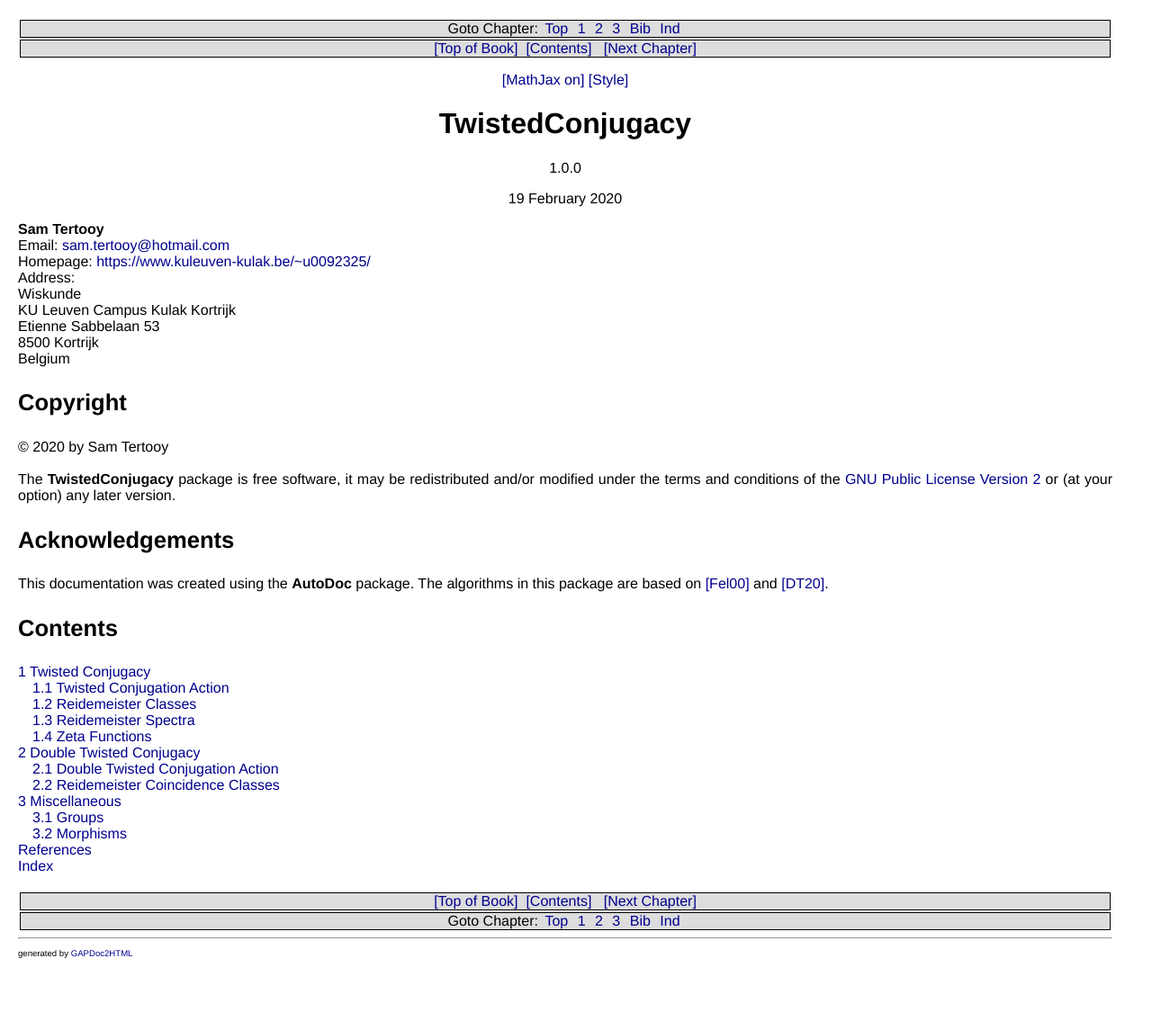
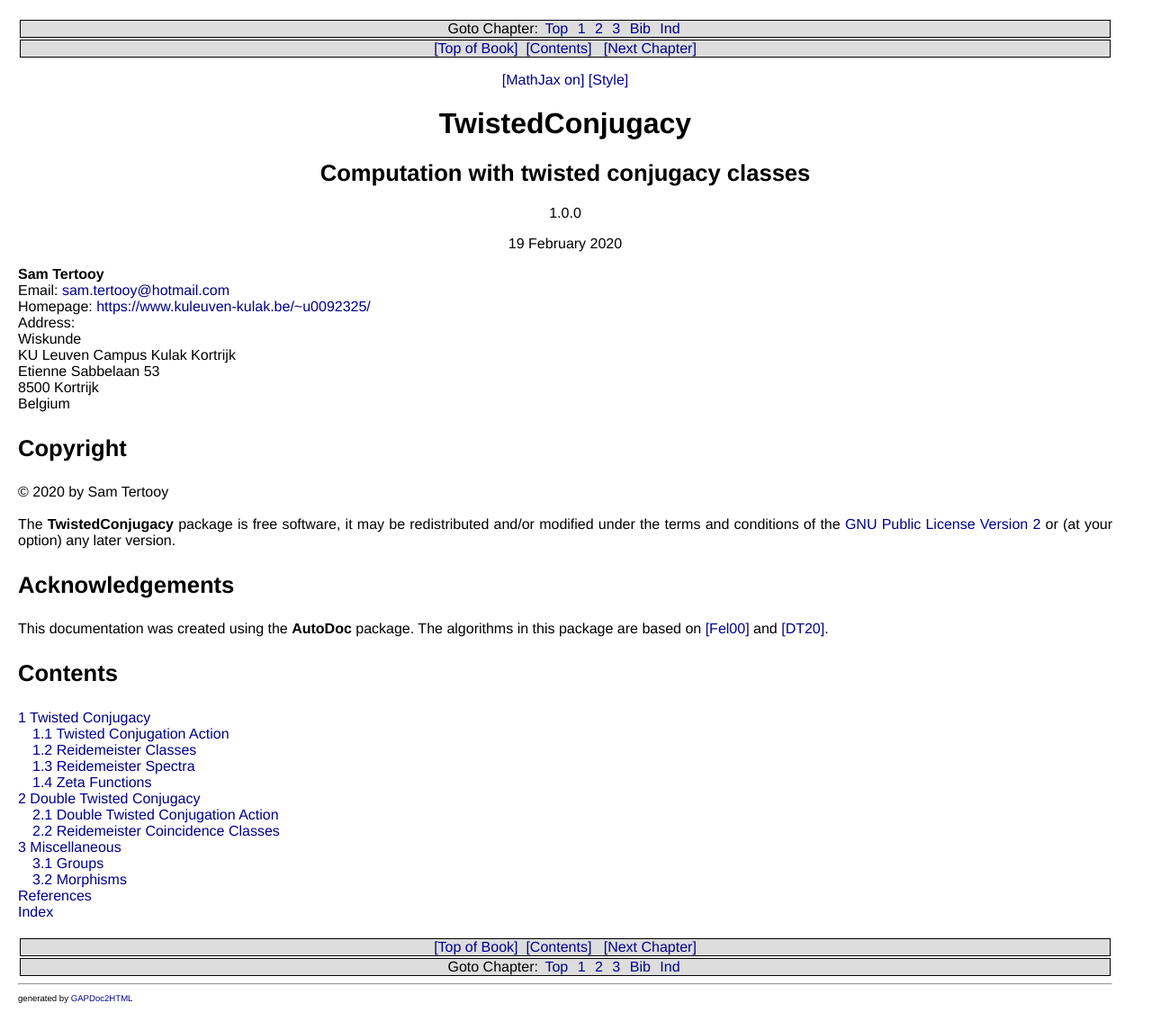
Before and after one commit to stertooy/TwistedConjugacy, a Jekyll site: the page doc/chap0.html, which Jekyll copies as it is, in a window 1280 px wide. Shown: the whole page at 90% size. Built offline with Jekyll 4.4.1, drawn with Linux system fonts in a browser that asks for light colours; before the commit the page ends 1095 px from its top, so only the background shows below that.

Commit message:
Update web pages

```diff
--- a/_data/package.yml
+++ b/_data/package.yml
@@ -3,7 +3,7 @@ version: "1.0.0"
 license: "GPL-2.0-or-later"
 date: 2020-02-19
 description: |
-
+    Computation with twisted conjugacy classes
 
 authors:
     - name: Sam Tertooy
@@ -38,7 +38,7 @@ keywords: |
 citeas: |
     <p class='BibEntry'>
     [<span class='BibKey'>Ter20</span>]   <b class='BibAuthor'>Tertooy, S.</b>,
-     <i class='BibTitle'>TwistedConjugacy, ,
+     <i class='BibTitle'>TwistedConjugacy, Computation with twisted conjugacy classes,
              Version 1.0.0</i>
      (<span class='BibYear'>2020</span>)<br />
     (<span class='BibNote'>GAP package</span>),
@@ -49,7 +49,7 @@ citeas: |
 bibtex: |
     @misc{ TwistedConjugacy1.0.0,
       author =           {Tertooy, S.},
-      title =            {{TwistedConjugacy}, , {V}ersion 1.0.0},
+      title =            {{TwistedConjugacy}, Computation with twisted conjugacy classes, {V}ersion 1.0.0},
       month =            {Feb},
       year =             {2020},
       note =             {GAP package},
--- a/doc/chap0.html
+++ b/doc/chap0.html
@@ -26,7 +26,7 @@
 <h1>TwistedConjugacy</h1>
 
 
-<h2></h2>
+<h2>Computation with twisted conjugacy classes</h2>
 
 <p>
     1.0.0</p>
--- a/doc/chap0_mj.html
+++ b/doc/chap0_mj.html
@@ -29,7 +29,7 @@
 <h1>TwistedConjugacy</h1>
 
 
-<h2></h2>
+<h2>Computation with twisted conjugacy classes</h2>
 
 <p>
     1.0.0</p>
```
Also changed, not shown: doc/chap0.txt (+1 -1 lines), doc/chapBib.txt (+2 -4 lines), 1 other file.
